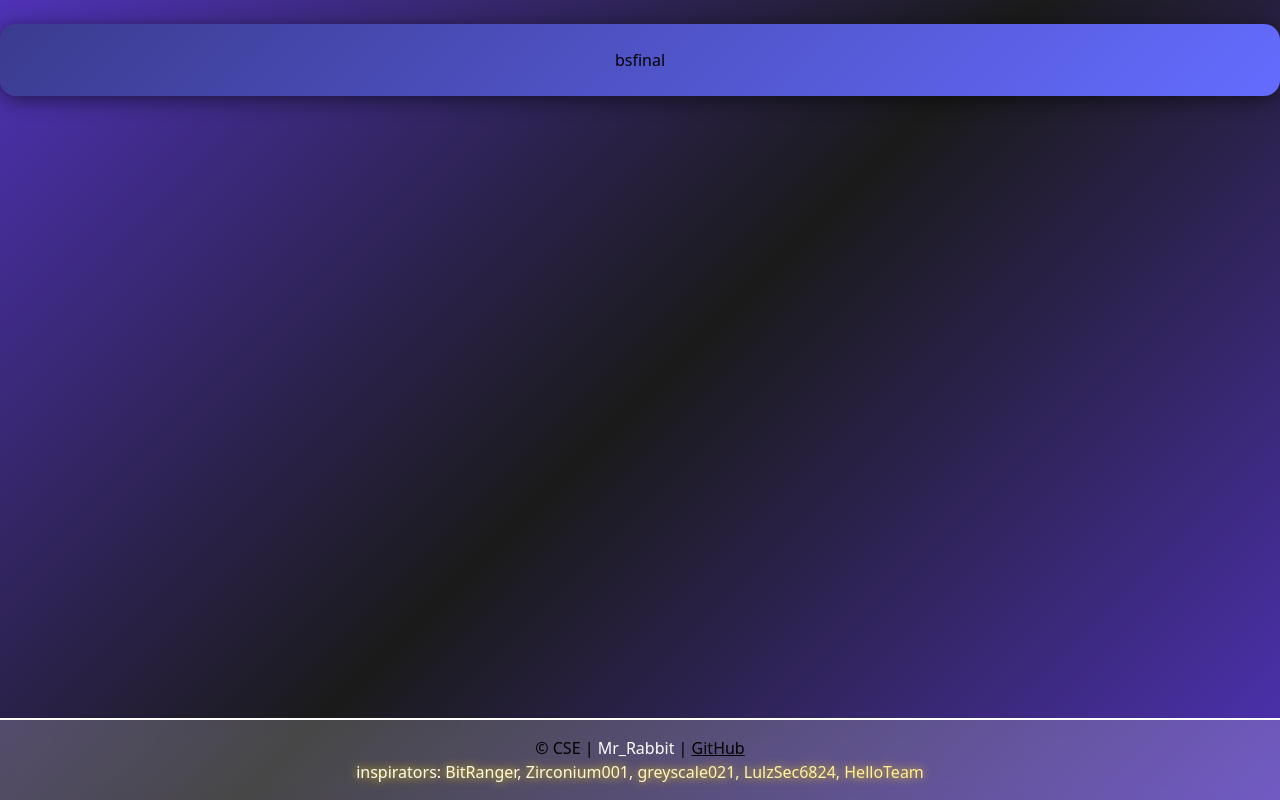
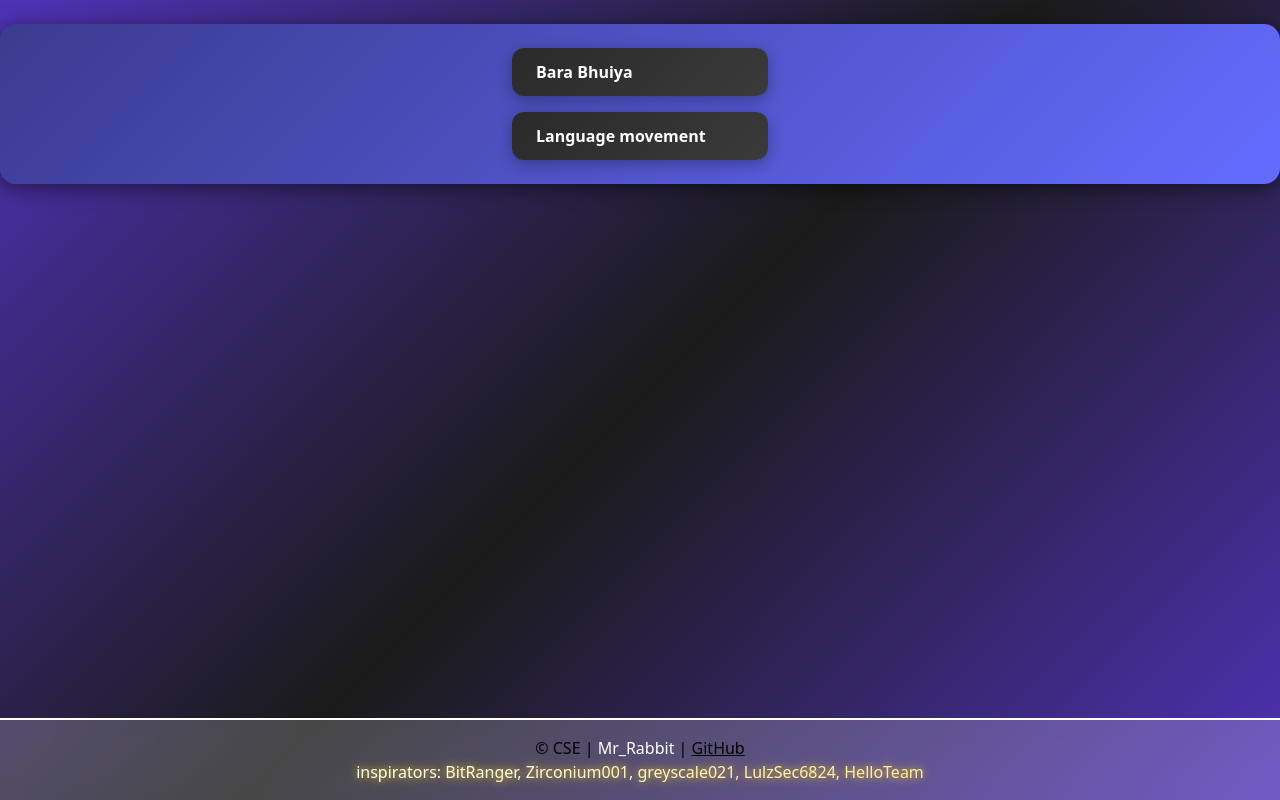
Before and after one commit to RabbitJahir/CSE58, a Next.js app in the folder Client/: page /S2/bs/BsFinal in a window 1280 px wide. Built offline with nearby package versions, Linux system fonts and the light colour scheme.

Commit message:
bs final syllabus added

```diff
--- a/Client/app/S2/bs/BsFinal/page.tsx
+++ b/Client/app/S2/bs/BsFinal/page.tsx
@@ -1,12 +1,26 @@
-const links = [
-  { href: "/", label: "Home" },
-  { href: "/S2", label: "S2 Page" },
-];
+import Link from "next/link";
+
 export default function bsfinal() {
   return (
-    <div >
-      <main className="mid-container">bsfinal</main>
-
+    <div>
+      <main className="mid-container">
+        <Link
+          href="/S2/Bs/Bara-bhuiya.pdf"
+          className="SubButton"
+          target="_blank"
+          rel="noopener noreferrer"
+        >
+          Bara Bhuiya
+        </Link>
+        <Link
+          href="/S2/Bs/Language_movement.pdf"
+          className="SubButton"
+          target="_blank"
+          rel="noopener noreferrer"
+        >
+          Language movement
+        </Link>
+      </main>
     </div>
   );
 }
--- a/Client/app/S2/bs/page.tsx
+++ b/Client/app/S2/bs/page.tsx
@@ -57,7 +57,7 @@ export default function BangladeshStudiesPage() {
         {/* Extra file */}
         <Link
           href="/S2/Bs/amar_dekha_rajnitir_50_bochor.pdf"
-          className="SubButton"
+          className="SubButton text-red-600"
         >
           Amar Dekha Rajnitir 50 Bochor <sub>-download</sub>
         </Link>
```
Also changed, not shown: 2 other files (tests, documents, lock files or other folders).
